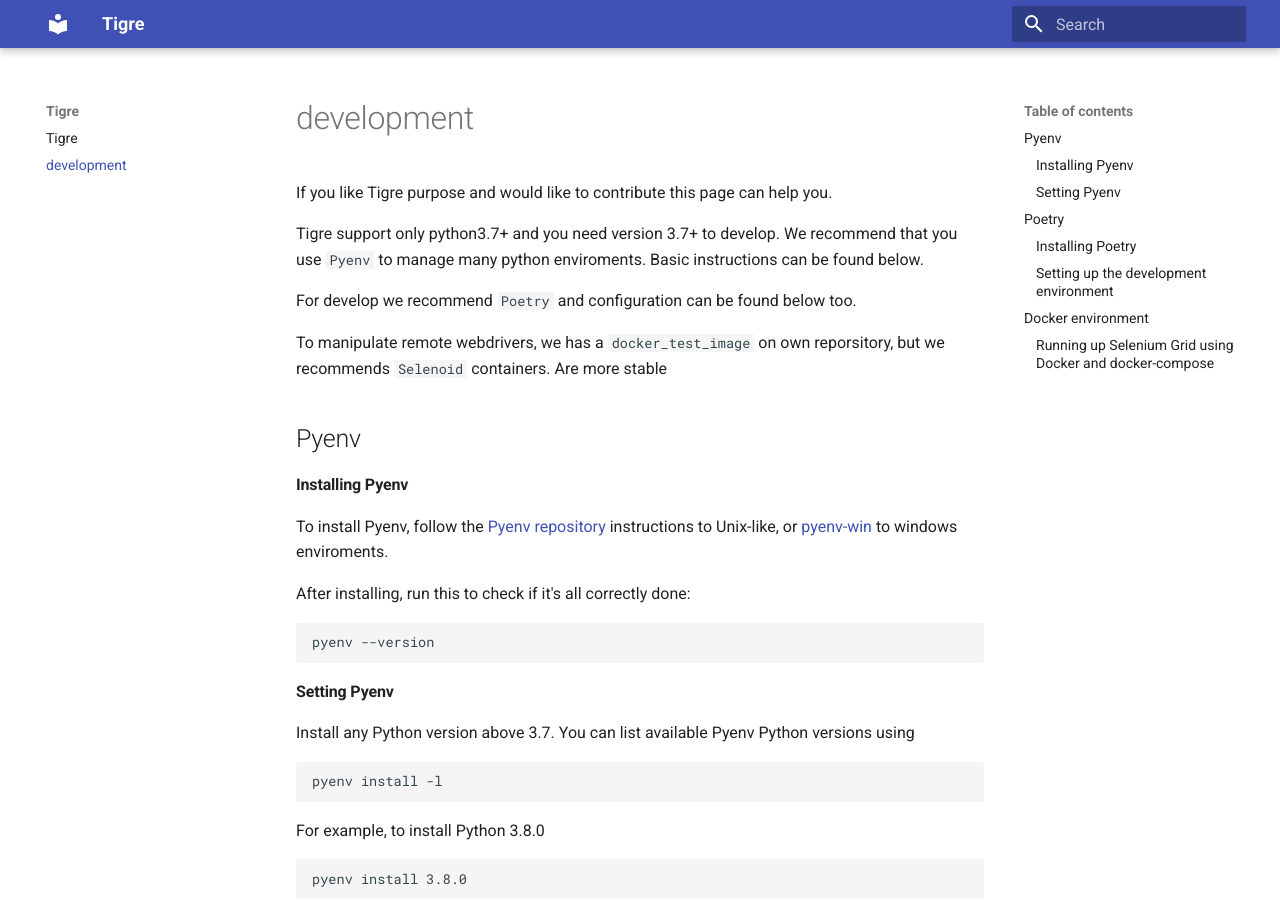
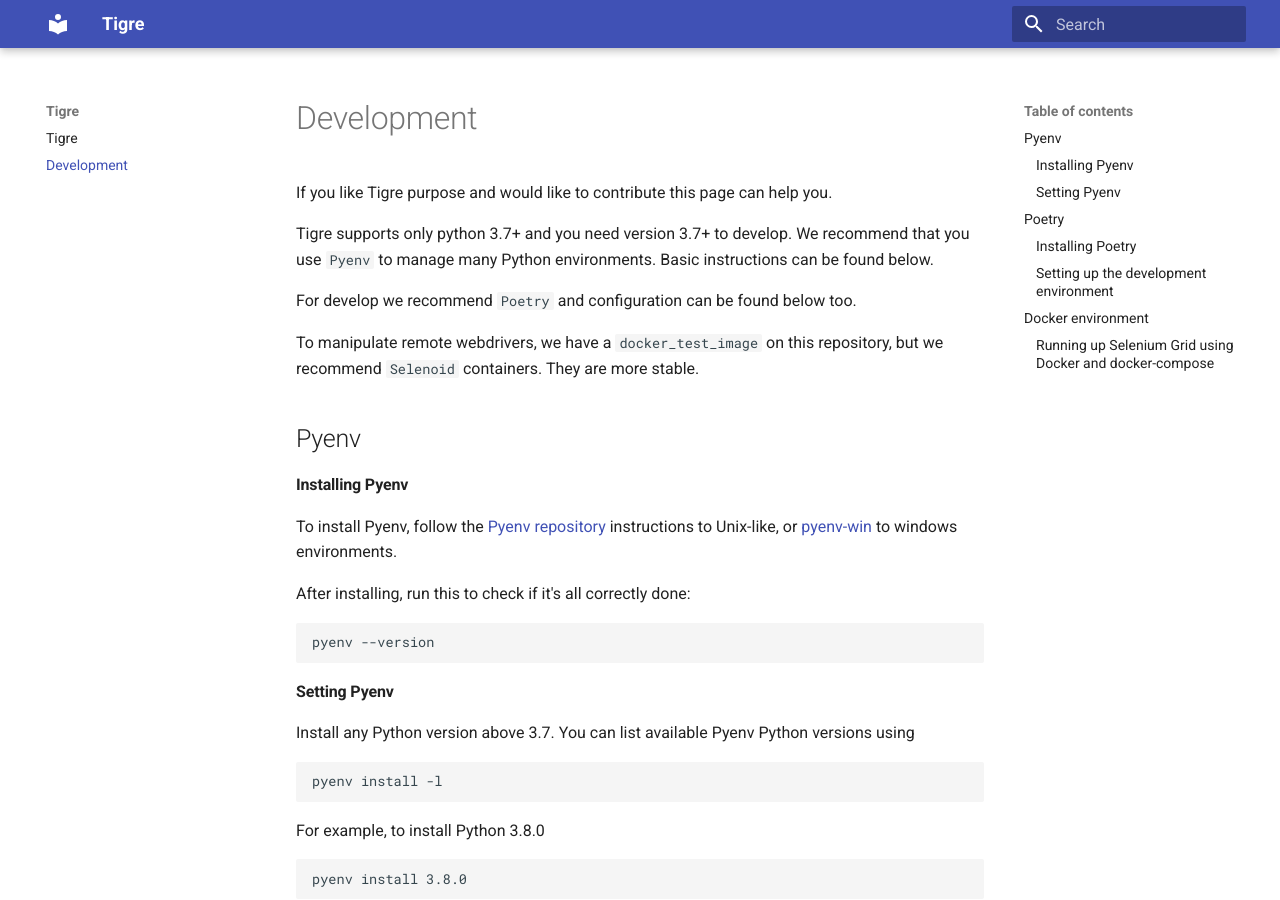
Before and after one commit to dunossauro/tigre, an MkDocs documentation site: the page built from docs/develop.md, in a window 1280 px wide and 900 px high. Built offline with MkDocs 1.6.1 and Material for MkDocs 9.7.7, drawn with Linux system fonts in a browser that asks for light colours.

Commit message:
Update #3 code review

```diff
--- a/docs/develop.md
+++ b/docs/develop.md
@@ -1,18 +1,18 @@
-# development
+# Development
 
 If you like Tigre purpose and would like to contribute this page can help you.
 
-Tigre support only python3.7+ and you need version 3.7+ to develop. We recommend that you use `Pyenv` to manage many python enviroments. Basic instructions can be found below.
+Tigre supports only python 3.7+ and you need version 3.7+ to develop. We recommend that you use `Pyenv` to manage many Python environments. Basic instructions can be found below.
 
 For develop we recommend `Poetry` and configuration can be found below too.
 
-To manipulate remote webdrivers, we has a `docker_test_image` on own reporsitory, but we recommends `Selenoid` containers. Are more stable
+To manipulate remote webdrivers, we have a `docker_test_image` on this repository, but we recommend `Selenoid` containers. They are more stable.
 
 ## Pyenv
 
 #### Installing Pyenv
 
-To install Pyenv, follow the [Pyenv repository](https://github.com/pyenv/pyenv) instructions to Unix-like, or [pyenv-win](https://github.com/pyenv-win/pyenv-win) to windows enviroments.
+To install Pyenv, follow the [Pyenv repository](https://github.com/pyenv/pyenv) instructions to Unix-like, or [pyenv-win](https://github.com/pyenv-win/pyenv-win) to windows environments.
 
 After installing, run this to check if it's all correctly done:
 
```
Also changed, not shown: docs/index.md (+1 -1 lines).
